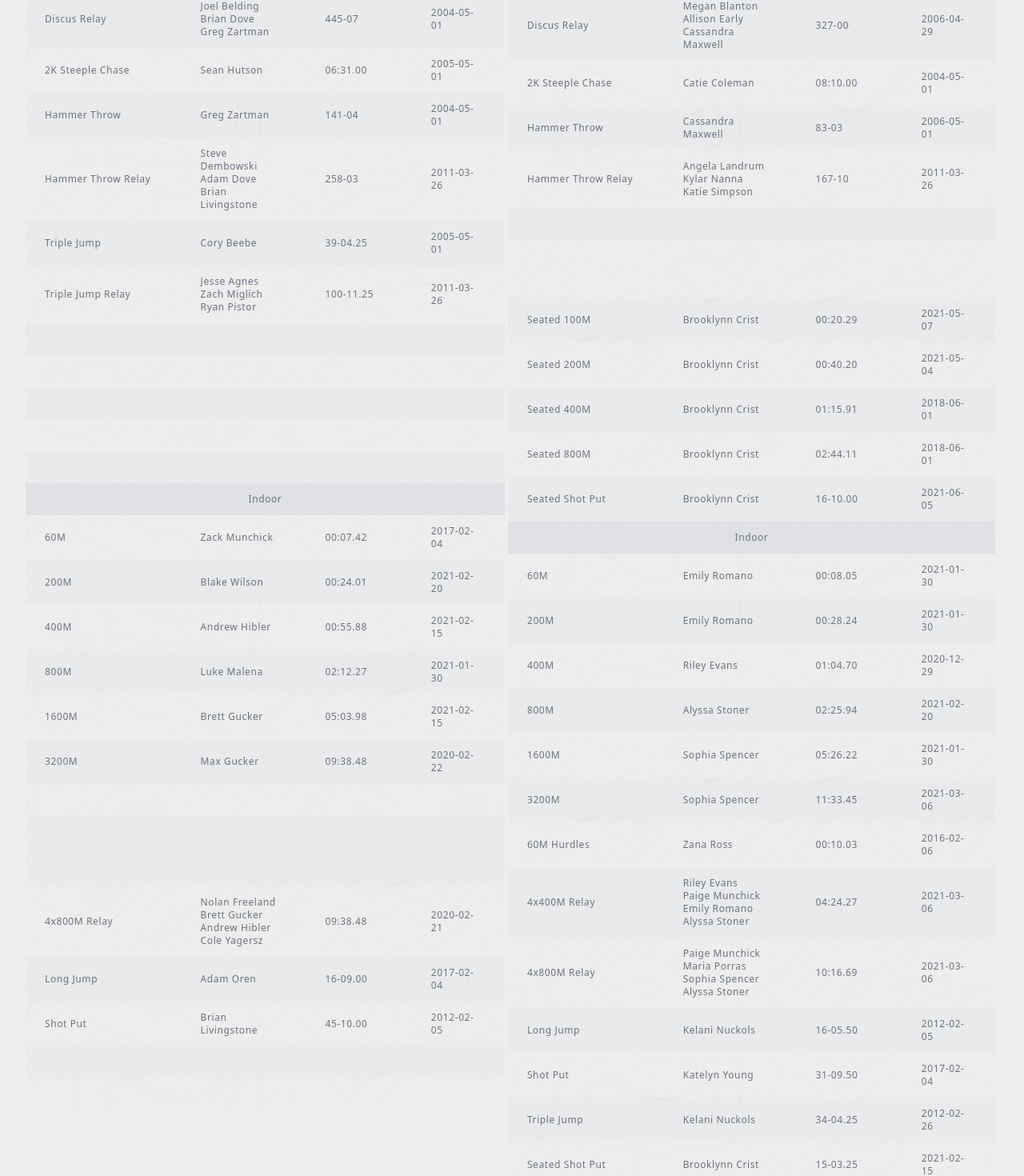
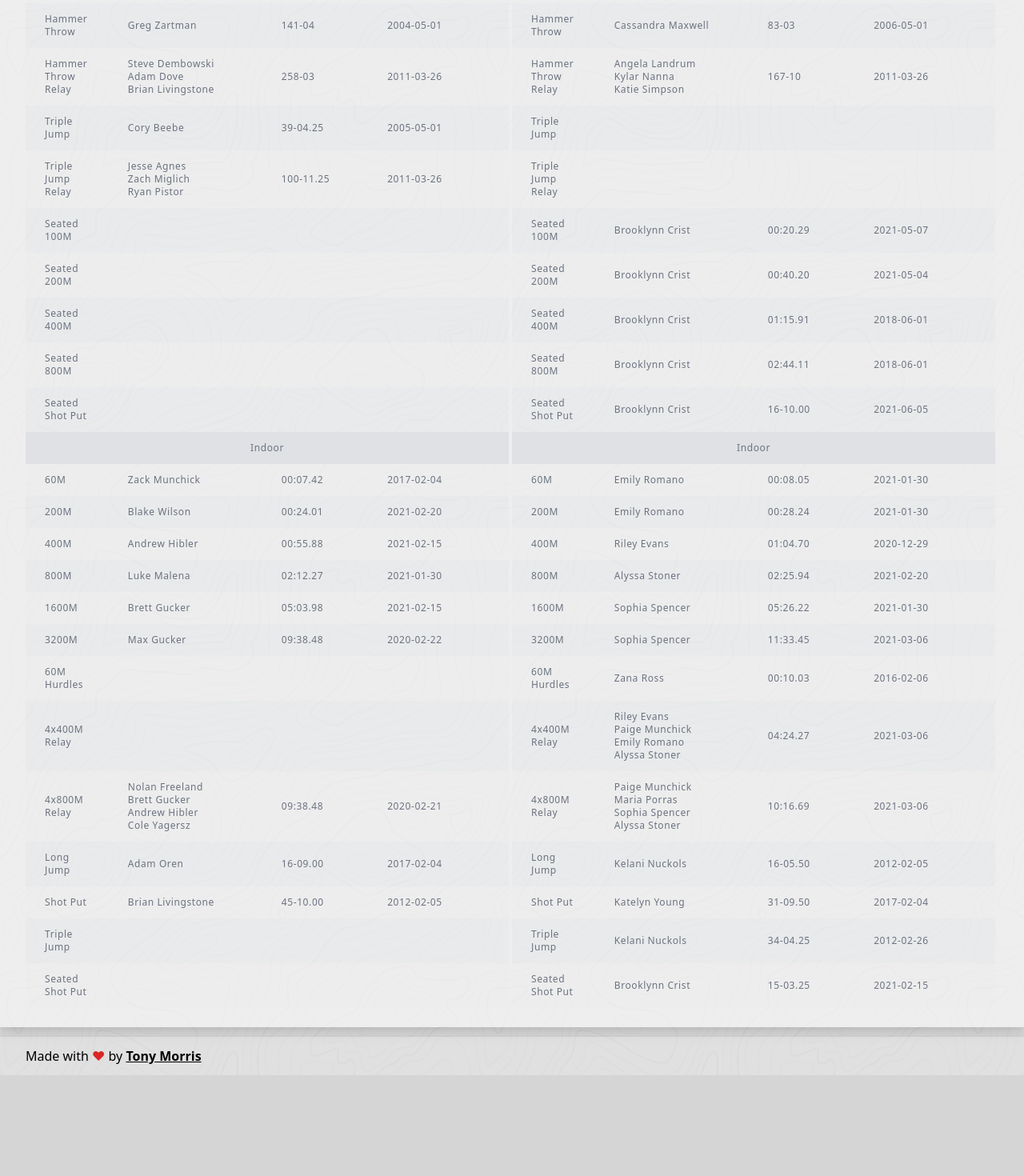
Before and after one commit to morriscloud/cloverleaftfxc, a Vue app: page /leaderboard in a window 1280 px wide. Shown: the part 2218-3688 px from the top of the page at 80% size. After the commit the page ends 3562 px from the top, so only its background shows below. Built offline with nearby package versions, Linux system fonts and the light colour scheme; what @tailwindcss/typography would draw is missing.

Commit message:
Another leaderboard update

```diff
--- a/src/views/Leaderboard.vue
+++ b/src/views/Leaderboard.vue
@@ -4,16 +4,16 @@
       <h2 class="dark:text-gray-200 text-center text-3xl font-bold mb-2">
         Boys
       </h2>
-      <table class="min-w-full divide-y divide-gray-200 dark:divide-gray-800 text-xs font-medium dark:text-white text-gray-500 tracking-wider">
+      <table class="min-w-full divide-y divide-gray-200 dark:divide-gray-800 text-xs font-medium dark:text-white text-gray-500 tracking-wider table-fixed">
         <thead class="bg-gray-50 dark:bg-black dark:bg-opacity-50 text-left">
           <tr>
-            <th scope="col" class="px-6 py-3">
+            <th scope="col" class="px-6 py-3 w-24">
               Event
             </th>
-            <th scope="col" class="px-6 py-3">
+            <th scope="col" class="px-6 py-3 w-48">
               Athlete
             </th>
-            <th scope="col" class="px-6 py-3">
+            <th scope="col" class="px-6 py-3 w-20">
               Performance
             </th>
             <th scope="col" class="px-6 py-3">
@@ -304,31 +304,31 @@
             <td class="px-6 py-3">2011-03-26</td>
           </tr>
           <tr class="dark:bg-green-900 dark:bg-opacity-25 bg-gray-300 bg-opacity-20">
-            <td class="px-6 py-3">&nbsp;</td>
+            <td class="px-6 py-3">Seated 100M</td>
             <td class="px-6 py-3">&nbsp;</td>
             <td class="px-6 py-3">&nbsp;</td>
             <td class="px-6 py-3">&nbsp;</td>
           </tr>
           <tr class="dark:bg-green-900 dark:bg-opacity-10 bg-gray-300 bg-opacity-5">
-            <td class="px-6 py-3">&nbsp;</td>
+            <td class="px-6 py-3">Seated 200M</td>
             <td class="px-6 py-3">&nbsp;</td>
             <td class="px-6 py-3">&nbsp;</td>
             <td class="px-6 py-3">&nbsp;</td>
           </tr>
           <tr class="dark:bg-green-900 dark:bg-opacity-25 bg-gray-300 bg-opacity-20">
-            <td class="px-6 py-3">&nbsp;</td>
+            <td class="px-6 py-3">Seated 400M</td>
             <td class="px-6 py-3">&nbsp;</td>
             <td class="px-6 py-3">&nbsp;</td>
             <td class="px-6 py-3">&nbsp;</td>
           </tr>
           <tr class="dark:bg-green-900 dark:bg-opacity-10 bg-gray-300 bg-opacity-5">
-            <td class="px-6 py-3">&nbsp;</td>
+            <td class="px-6 py-3">Seated 800M</td>
             <td class="px-6 py-3">&nbsp;</td>
             <td class="px-6 py-3">&nbsp;</td>
             <td class="px-6 py-3">&nbsp;</td>
           </tr>
           <tr class="dark:bg-green-900 dark:bg-opacity-25 bg-gray-300 bg-opacity-20">
-            <td class="px-6 py-3">&nbsp;</td>
+            <td class="px-6 py-3">Seated Shot Put</td>
             <td class="px-6 py-3">&nbsp;</td>
             <td class="px-6 py-3">&nbsp;</td>
             <td class="px-6 py-3">&nbsp;</td>
@@ -375,13 +375,13 @@
             <td class="px-6 py-3">2020-02-22</td>
           </tr>
           <tr class="dark:bg-green-900 dark:bg-opacity-10 bg-gray-300 bg-opacity-5">
-            <td class="px-6 py-3">&nbsp;</td>
+            <td class="px-6 py-3">60M Hurdles</td>
             <td class="px-6 py-3">&nbsp;</td>
             <td class="px-6 py-3">&nbsp;</td>
             <td class="px-6 py-3">&nbsp;</td>
           </tr>
           <tr class="dark:bg-green-900 dark:bg-opacity-25 bg-gray-300 bg-opacity-20">
-            <td class="px-6 py-3">&nbsp;</td>
+            <td class="px-6 py-3">4x400M Relay</td>
             <td class="px-6 py-3">
               &nbsp;<br />
               &nbsp;<br />
@@ -415,13 +415,13 @@
             <td class="px-6 py-3">2012-02-05</td>
           </tr>
           <tr class="dark:bg-green-900 dark:bg-opacity-25 bg-gray-300 bg-opacity-20">
-            <td class="px-6 py-3">&nbsp;</td>
+            <td class="px-6 py-3">Triple Jump</td>
             <td class="px-6 py-3">&nbsp;</td>
             <td class="px-6 py-3">&nbsp;</td>
             <td class="px-6 py-3">&nbsp;</td>
           </tr>
           <tr class="dark:bg-green-900 dark:bg-opacity-10 bg-gray-300 bg-opacity-5">
-            <td class="px-6 py-3">&nbsp;</td>
+            <td class="px-6 py-3">Seated Shot Put</td>
             <td class="px-6 py-3">&nbsp;</td>
             <td class="px-6 py-3">&nbsp;</td>
             <td class="px-6 py-3">&nbsp;</td>
@@ -436,13 +436,13 @@
       <table class="min-w-full divide-y divide-gray-200 dark:divide-gray-800 text-xs font-medium dark:text-white text-gray-500 tracking-wider">
         <thead class="bg-gray-50 dark:bg-black dark:bg-opacity-50 text-left">
           <tr>
-            <th scope="col" class="px-6 py-3">
+            <th scope="col" class="px-6 py-3 w-24">
               Event
             </th>
-            <th scope="col" class="px-6 py-3">
+            <th scope="col" class="px-6 py-3 w-48">
               Athlete
             </th>
-            <th scope="col" class="px-6 py-3">
+            <th scope="col" class="px-6 py-3 w-20">
               Performance
             </th>
             <th scope="col" class="px-6 py-3">
@@ -593,7 +593,7 @@
             <td class="px-6 py-3">2007-05-01</td>
           </tr>
           <tr class="dark:bg-green-900 dark:bg-opacity-10 bg-gray-300 bg-opacity-5">
-            <td class="px-6 py-3"></td>
+            <td class="px-6 py-3">4x300M Shuttle Hurdles</td>
             <td class="px-6 py-3">
               &nbsp;<br />
               &nbsp;<br />
@@ -717,13 +717,13 @@
             <td class="px-6 py-3">2011-03-26</td>
           </tr>
           <tr class="dark:bg-green-900 dark:bg-opacity-25 bg-gray-300 bg-opacity-20">
-            <td class="px-6 py-3">&nbsp;</td>
+            <td class="px-6 py-3">Triple Jump</td>
             <td class="px-6 py-3">&nbsp;</td>
             <td class="px-6 py-3">&nbsp;</td>
             <td class="px-6 py-3">&nbsp;</td>
           </tr>
           <tr class="dark:bg-green-900 dark:bg-opacity-10 bg-gray-300 bg-opacity-5">
-            <td class="px-6 py-3">&nbsp;</td>
+            <td class="px-6 py-3">Triple Jump Relay</td>
             <td class="px-6 py-3">
               &nbsp;<br />
               &nbsp;<br />
```
